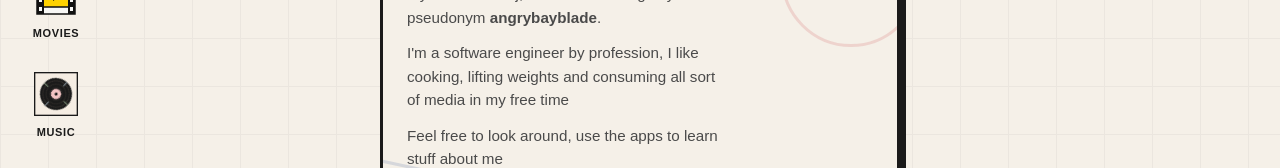
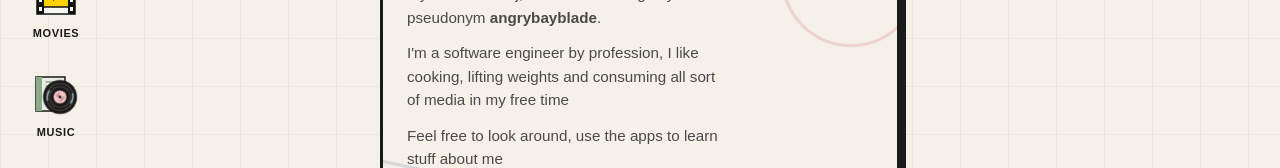
Before and after one commit to angrybayblade/computer, a Next.js app: page / in a window 1280 px wide. Shown: the part 298-466 px from the top of the page. Built offline with nearby package versions, Linux system fonts and the light colour scheme; a web font is replaced by a local one; what fast-average-color would draw is missing.

Commit message:
Refine Music icon with vinyl and sage sleeve

```diff
--- a/app/components/apps/music/index.tsx
+++ b/app/components/apps/music/index.tsx
@@ -550,19 +550,18 @@ export function MusicApp() {
 
 function MusicIcon() {
   return (
-    <svg viewBox="0 0 36 36" width="100%" height="100%" aria-hidden className="music-vinyl-icon">
-      <rect x="2" y="2" width="32" height="32" fill="#F5EDE3" stroke="#1A1A1A" strokeWidth="1" />
+    <svg viewBox="0 0 48 48" width="100%" height="100%" aria-hidden="true" className="music-vinyl-icon">
+      <path d="M4 7h29v34H4z" fill="#E8EFE5" stroke="#1A1A1A" strokeWidth="1.5" />
+      <path d="M4 7h6v34H4z" fill="#8FA888" />
+      <path d="M14 12h14M14 16h8" stroke="#8FA888" strokeWidth="1.5" strokeLinecap="round" />
       <g className="music-vinyl-spin">
-        <circle cx="18" cy="18" r="12" fill="#1A1A1A" />
-        <circle cx="18" cy="18" r="10" fill="none" stroke="#6B5E54" strokeWidth="0.5" opacity="0.45" />
-        <circle cx="18" cy="18" r="7.5" fill="none" stroke="#6B5E54" strokeWidth="0.5" opacity="0.35" />
-        <circle cx="18" cy="18" r="5" fill="none" stroke="#6B5E54" strokeWidth="0.5" opacity="0.25" />
-        <circle cx="18" cy="18" r="4.2" fill="#F4C4C4" stroke="#1A1A1A" strokeWidth="0.75" />
-        <circle cx="18" cy="18" r="1.1" fill="#1A1A1A" />
-        <line x1="18" y1="6" x2="18" y2="10" stroke="#8FA888" strokeWidth="0.75" opacity="0.8" />
-        <line x1="18" y1="26" x2="18" y2="30" stroke="#8FA888" strokeWidth="0.75" opacity="0.8" />
-        <line x1="6" y1="18" x2="10" y2="18" stroke="#9AABB5" strokeWidth="0.75" opacity="0.8" />
-        <line x1="26" y1="18" x2="30" y2="18" stroke="#9AABB5" strokeWidth="0.75" opacity="0.8" />
+        <circle cx="28" cy="27" r="17" fill="#1A1A1A" />
+        <circle cx="28" cy="27" r="13.5" fill="none" stroke="#635B55" strokeWidth="0.75" />
+        <circle cx="28" cy="27" r="10.5" fill="none" stroke="#635B55" strokeWidth="0.75" />
+        <path d="M17 20a13 13 0 0 1 8-5M31 39a13 13 0 0 0 8-5" fill="none" stroke="#9AABB5" strokeWidth="1.5" strokeLinecap="round" />
+        <circle cx="28" cy="27" r="6.5" fill="#F4C4C4" />
+        <path d="M25 24h6M26 30h4" stroke="#A66C70" strokeWidth="1" strokeLinecap="round" />
+        <circle cx="28" cy="27" r="1.5" fill="#1A1A1A" />
       </g>
     </svg>
   );
--- a/app/globals.css
+++ b/app/globals.css
@@ -117,6 +117,12 @@ body {
   transform-box: fill-box;
   transform-origin: center;
   animation: music-vinyl-spin 4s linear infinite;
+}
+
+@media (prefers-reduced-motion: reduce) {
+  .music-vinyl-icon .music-vinyl-spin {
+    animation: none;
+  }
 }
 
 @keyframes music-tab-border {
```
